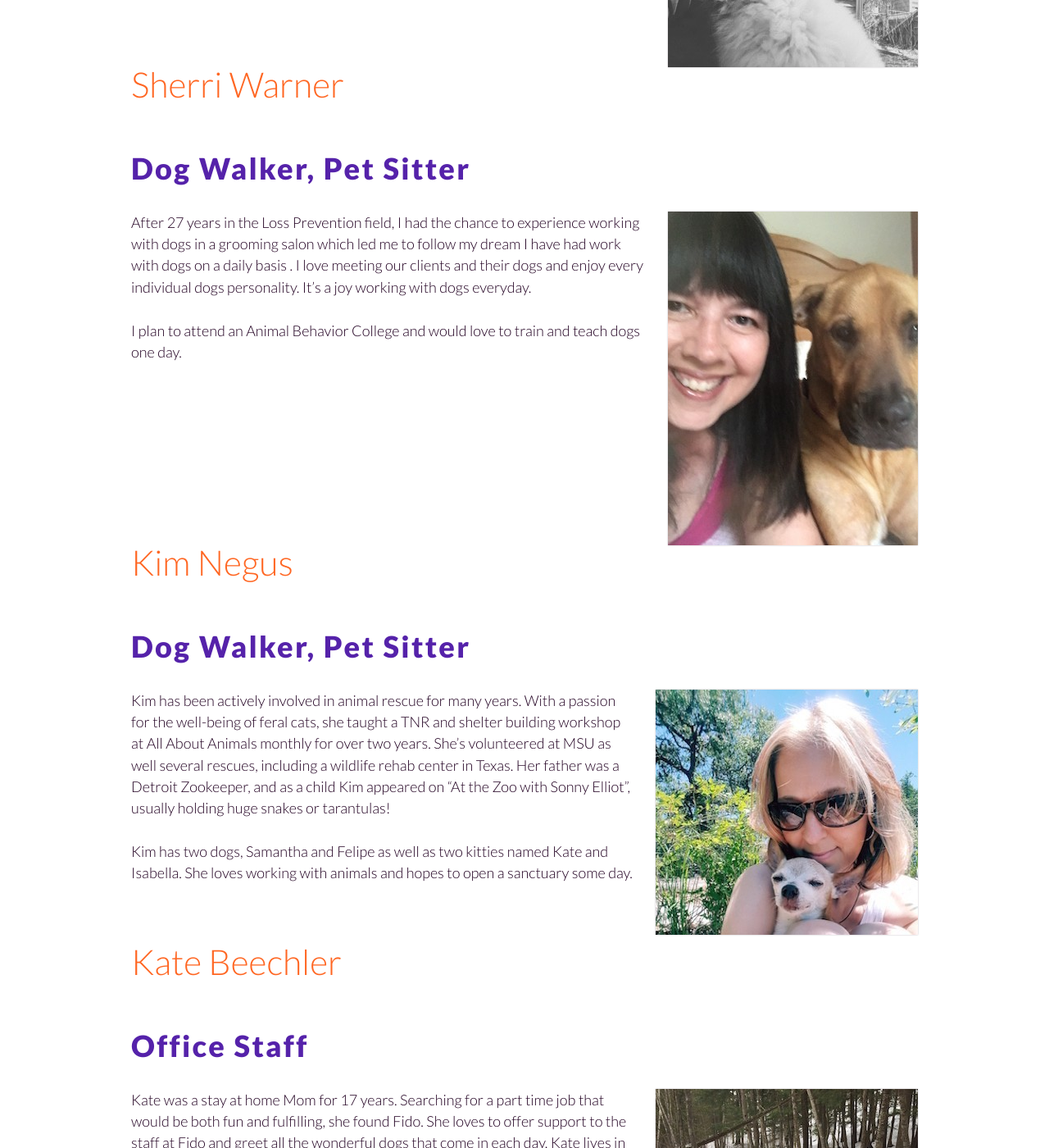
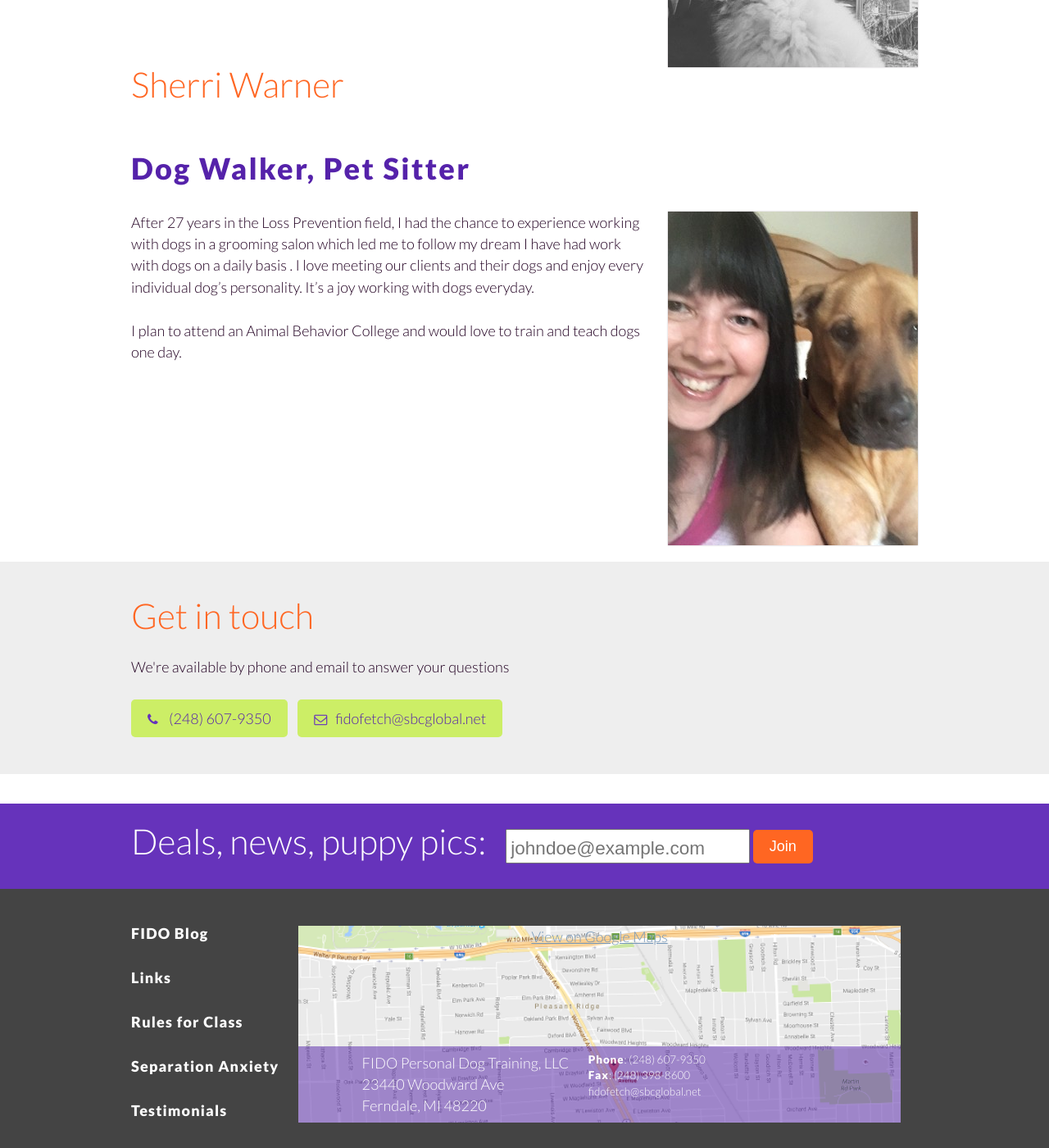
Before and after one commit to fidodogtraining/fidodogtraining.github.io, a Jekyll site: the page built from _autopages/about.md, in a window 1280 px wide and 1400 px high, scrolled down 7466 px. Shown: the whole window at 82% size. Built offline with Jekyll 4.4.1, drawn with Linux system fonts in a browser that asks for light colours; some of the changed text lies outside the part shown.

Commit message:
Update about.md

```diff
--- a/_autopages/about.md
+++ b/_autopages/about.md
@@ -230,43 +230,10 @@ for the many bonds formed with both pups and people over the years.
 After 27 years in the Loss Prevention field, I had the chance to experience working
 with dogs in a grooming salon which led me to follow my dream I have had work with
 dogs on a daily basis . I love meeting our clients and their dogs and enjoy every
-individual dogs personality. It's a joy working with dogs everyday.
+individual dog's personality. It's a joy working with dogs everyday.
 
 I plan to attend an Animal Behavior College and would love to train and teach dogs
 one day.
 
 </section>
 <section class="region">
-
-## Kim Negus
-
-### Dog Walker, Pet Sitter
-
-<img class="right" src="{{ '/images/kim.jpg' | relative_url }}" alt="" />
-
-Kim has been actively involved in animal rescue for many years. With a passion for
-the well-being of feral cats, she taught a TNR and shelter building workshop at
-All About Animals monthly for over two years. She's volunteered at MSU as well several
-rescues, including a wildlife rehab center in Texas. Her father was a Detroit Zookeeper,
-and as a child Kim appeared on "At the Zoo with Sonny Elliot", usually holding huge
-snakes or tarantulas!
-
-Kim has two dogs, Samantha and Felipe as well as two kitties named Kate and Isabella.
-She loves working with animals and hopes to open a sanctuary some day.
-
-</section>
-<section class="region">
-
-## Kate Beechler
-
-### Office Staff
-
-<img class="right" src="{{ '/images/kate.jpg' | relative_url }}" alt="" />
-
-Kate was a stay at home Mom for 17 years.  Searching for a part time job that would
-be both fun and fulfilling, she found Fido.  She loves to offer support to the staff
-at Fido and greet all the wonderful dogs that come in each day.  Kate lives in Royal
-Oak with her husband, two teenage boys and a 3 year old Golden Retriever named Tucker.
-
-</section>
-<section class="region">
```
